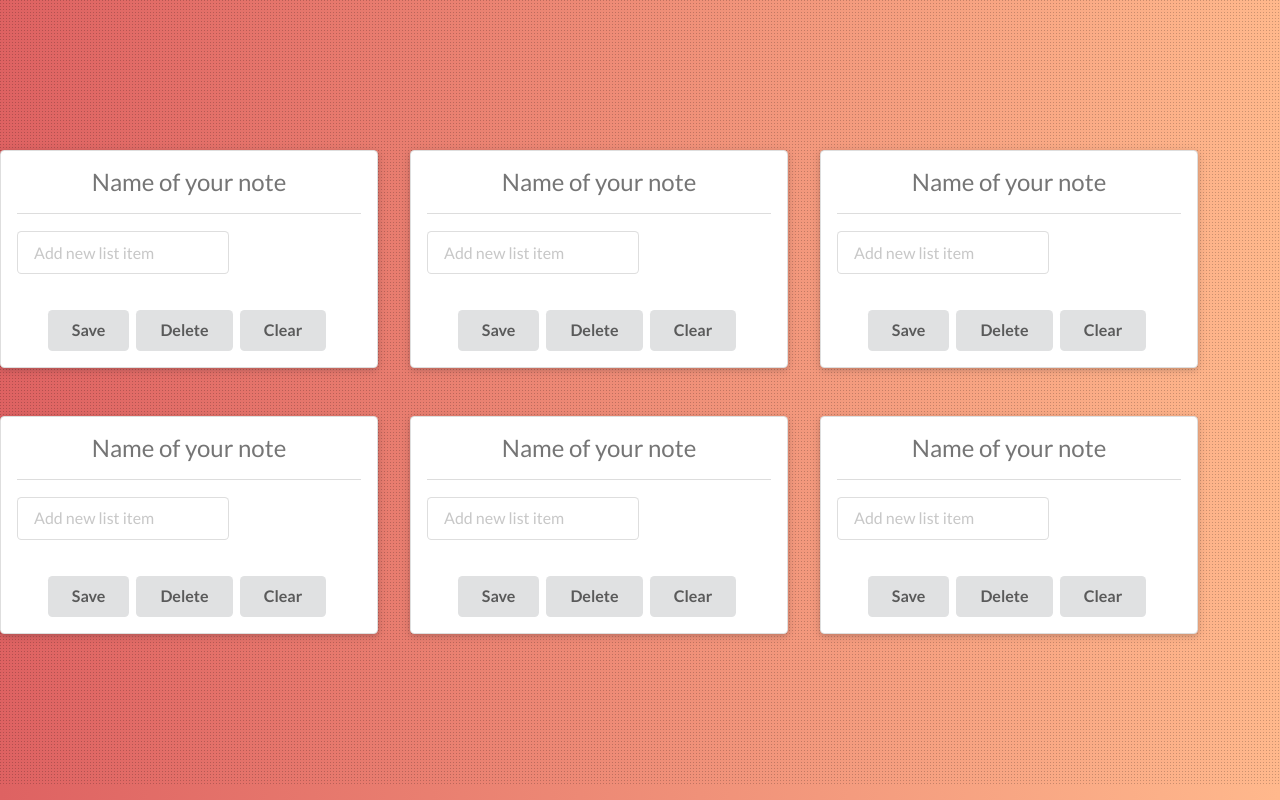
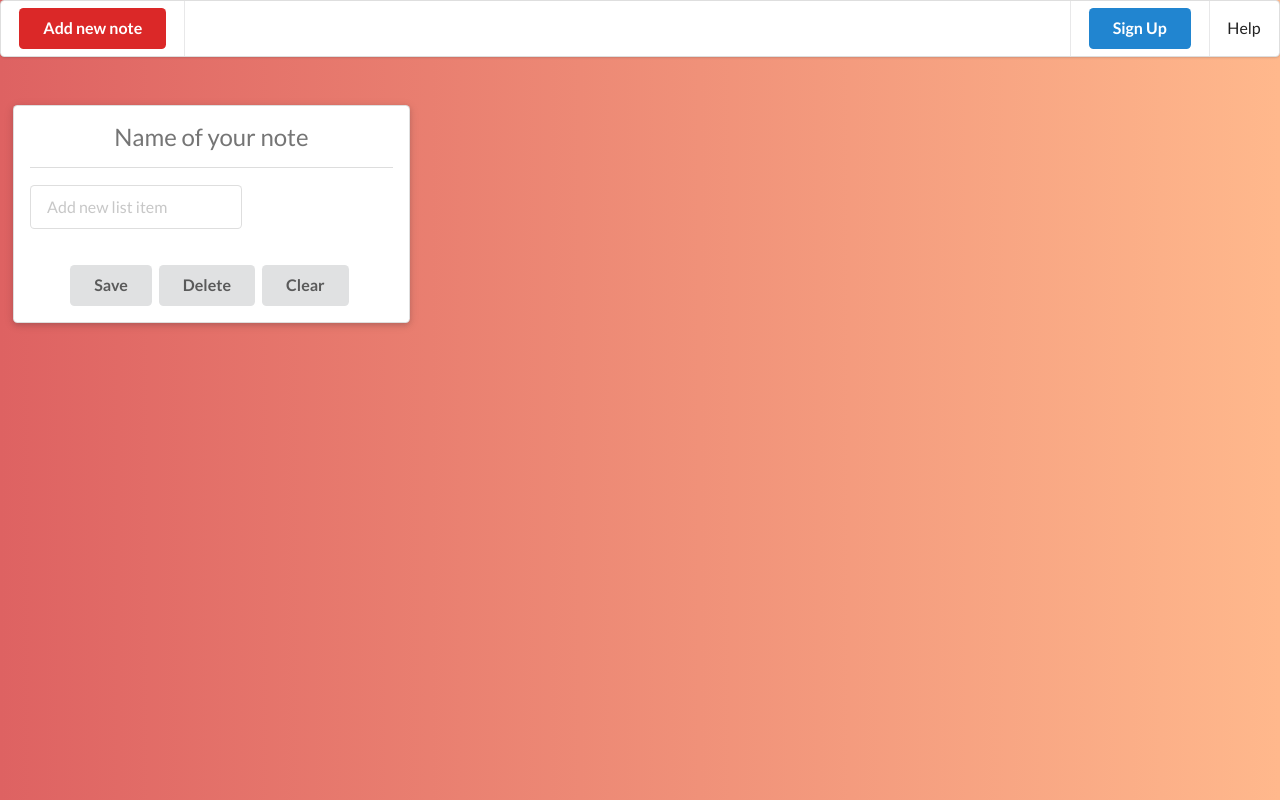
Before and after one commit to shaggy611/to_do_vanila_js, a plain HTML site: page index.html in a window 1280 px wide. Drawn offline with nearby package versions, Linux system fonts and the light colour scheme.

Commit message:
button_add_new_note

```diff
--- a/css/main.css
+++ b/css/main.css
@@ -330,6 +330,12 @@ input.note_list_item {
 }
 
 .notes_center {
-	align-content: center;
+	margin-left: 1%;
+    margin-right: 1%;
 
 }
+
+.add_button {
+    margin-top: 2%;
+    margin-left: 2%;
+}
--- a/index.html
+++ b/index.html
@@ -18,22 +18,33 @@
 </head>
 
 <body class="body_gradient">
+<!--<body class="body_gradient  dotted">-->
 
 
 
 
+<div class="ui menu">
+  <div class="item">
+        <div class="ui red button add_new_note">Add new note</div>
+    </div>
+  <div class="right menu">
+    <div class="item">
+        <div class="ui primary button">Sign Up</div>
+    </div>
+    <a class="item">Help</a>
+  </div>
+</div>
+
+
+
+<div class="ui three column stackable grid">
 
 
 
 
-<div class="ui four column stackable grid dotted notes_center">
+<div class="three column row notes_center insert_new_note">
 
-
-
-
-
-
- <div class="five wide tablet column col_padd_down">
+ <div class="column col_padd_down">
 	<div class="ui raised segment ">
 		<div class="field">
 			<input type="text" name="list_item" placeholder="Name of your note" class="note_name name_without_border" autocomplete="off">
@@ -55,115 +66,27 @@
 	</div>
 </div>
 
- <div class="five wide tablet column col_padd_down">
-	<div class="ui raised segment ">
-		<div class="field">
-			<input type="text" name="list_item" placeholder="Name of your note" class="note_name name_without_border" autocomplete="off">
-			<div class="ui divider"></div>
-			<div class="ui input">
-				<input type="text" name="list_item" placeholder="Add new list item" class="note_list_item" autocomplete="off"> </div>
-		</div>
-		<div class="ui list note_list_item_field">
-			<!--<div class="item checkbox">
-      <input type="checkbox" tabindex="0">
-      <label>ITEM#1</label>
-    </div>--></div>
-		<br/>
-		<div class="button_group">
-			<button class="ui button">Save</button>
-			<button class="ui button">Delete</button>
-			<button class="ui button clear">Clear</button>
-		</div>
-	</div>
-</div>
 
- <div class="five wide tablet column col_padd_down">
-	<div class="ui raised segment ">
-		<div class="field">
-			<input type="text" name="list_item" placeholder="Name of your note" class="note_name name_without_border" autocomplete="off">
-			<div class="ui divider"></div>
-			<div class="ui input">
-				<input type="text" name="list_item" placeholder="Add new list item" class="note_list_item" autocomplete="off"> </div>
-		</div>
-		<div class="ui list note_list_item_field">
-			<!--<div class="item checkbox">
-      <input type="checkbox" tabindex="0">
-      <label>ITEM#1</label>
-    </div>--></div>
-		<br/>
-		<div class="button_group">
-			<button class="ui button">Save</button>
-			<button class="ui button">Delete</button>
-			<button class="ui button clear">Clear</button>
-		</div>
-	</div>
-</div>
 
- <div class="five wide tablet column col_padd_down">
-	<div class="ui raised segment ">
-		<div class="field">
-			<input type="text" name="list_item" placeholder="Name of your note" class="note_name name_without_border" autocomplete="off">
-			<div class="ui divider"></div>
-			<div class="ui input">
-				<input type="text" name="list_item" placeholder="Add new list item" class="note_list_item" autocomplete="off"> </div>
-		</div>
-		<div class="ui list note_list_item_field">
-			<!--<div class="item checkbox">
-      <input type="checkbox" tabindex="0">
-      <label>ITEM#1</label>
-    </div>--></div>
-		<br/>
-		<div class="button_group">
-			<button class="ui button">Save</button>
-			<button class="ui button">Delete</button>
-			<button class="ui button clear">Clear</button>
-		</div>
-	</div>
-</div>
 
- <div class="five wide tablet column col_padd_down">
-	<div class="ui raised segment ">
-		<div class="field">
-			<input type="text" name="list_item" placeholder="Name of your note" class="note_name name_without_border" autocomplete="off">
-			<div class="ui divider"></div>
-			<div class="ui input">
-				<input type="text" name="list_item" placeholder="Add new list item" class="note_list_item" autocomplete="off"> </div>
-		</div>
-		<div class="ui list note_list_item_field">
-			<!--<div class="item checkbox">
-      <input type="checkbox" tabindex="0">
-      <label>ITEM#1</label>
-    </div>--></div>
-		<br/>
-		<div class="button_group">
-			<button class="ui button">Save</button>
-			<button class="ui button">Delete</button>
-			<button class="ui button clear">Clear</button>
-		</div>
-	</div>
-</div>
 
- <div class="five wide tablet column col_padd_down">
-	<div class="ui raised segment ">
-		<div class="field">
-			<input type="text" name="list_item" placeholder="Name of your note" class="note_name name_without_border" autocomplete="off">
-			<div class="ui divider"></div>
-			<div class="ui input">
-				<input type="text" name="list_item" placeholder="Add new list item" class="note_list_item" autocomplete="off"> </div>
-		</div>
-		<div class="ui list note_list_item_field">
-			<!--<div class="item checkbox">
-      <input type="checkbox" tabindex="0">
-      <label>ITEM#1</label>
-    </div>--></div>
-		<br/>
-		<div class="button_group">
-			<button class="ui button">Save</button>
-			<button class="ui button">Delete</button>
-			<button class="ui button clear">Clear</button>
-		</div>
-	</div>
-</div>
+
+
+
+
+
+
+
+
+
+
+
+
+    </div>
+
+
+
+
 
 
 
--- a/js/main.js
+++ b/js/main.js
@@ -23,8 +23,11 @@ $(document).ready(function(){
 
 
 
-
-
-
+let note_block = $.get('./note.html', function(note_data){
+    return note_data;
+});
+    $('.add_new_note').click(function(){
+        $('.insert_new_note').append(note_block.responseText);
+    });
 
 });
--- /dev/null
+++ b/note.html
@@ -0,0 +1,21 @@
+ <div class="column col_padd_down">
+	<div class="ui raised segment ">
+		<div class="field">
+			<input type="text" name="list_item" placeholder="Name of your note" class="note_name name_without_border" autocomplete="off">
+			<div class="ui divider"></div>
+			<div class="ui input">
+				<input type="text" name="list_item" placeholder="Add new list item" class="note_list_item" autocomplete="off"> </div>
+		</div>
+		<div class="ui list note_list_item_field">
+			<!--<div class="item checkbox">
+      <input type="checkbox" tabindex="0">
+      <label>ITEM#1</label>
+    </div>--></div>
+		<br/>
+		<div class="button_group">
+			<button class="ui button">Save</button>
+			<button class="ui button">Delete</button>
+			<button class="ui button clear">Clear</button>
+		</div>
+	</div>
+</div>
```
